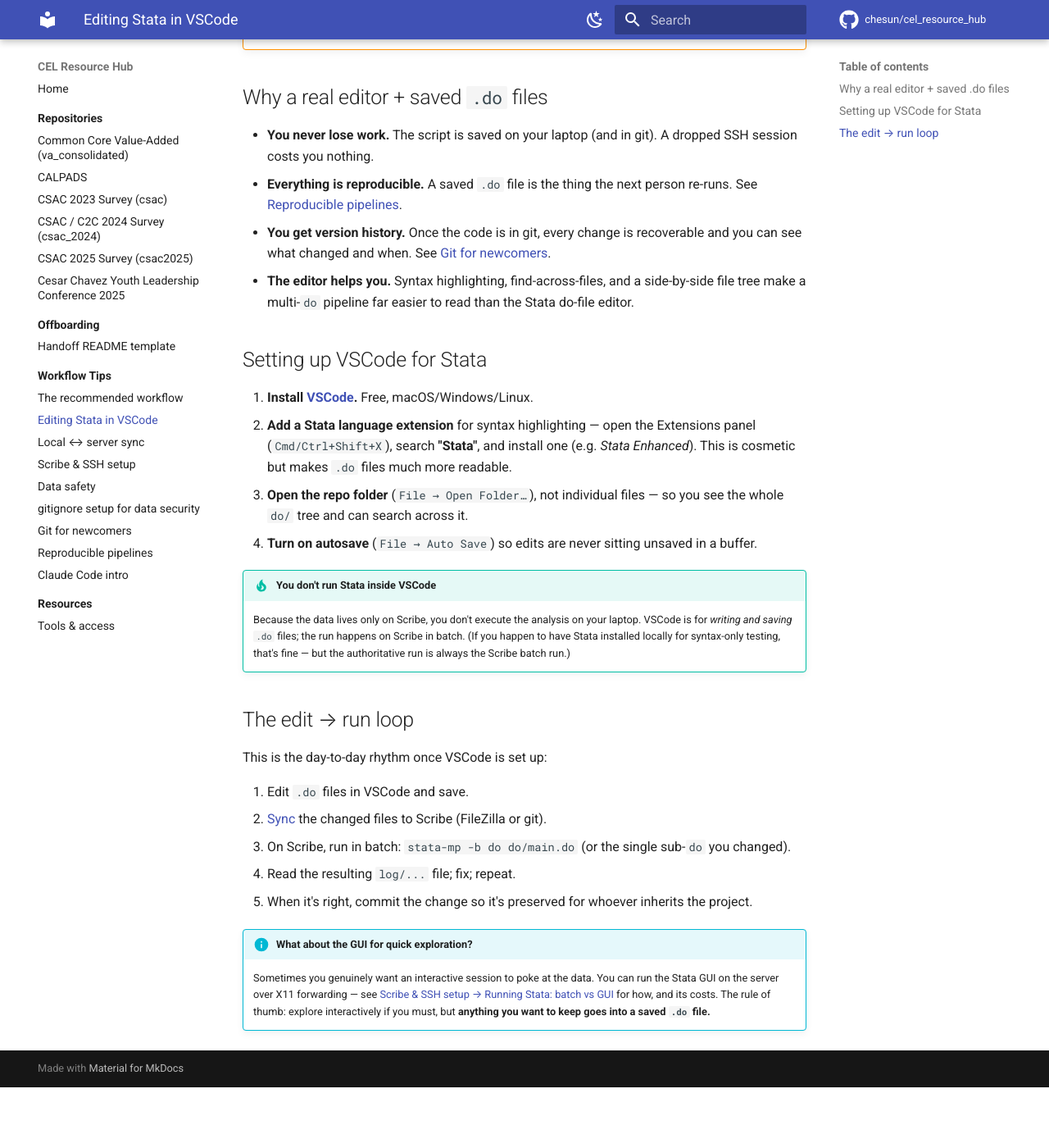
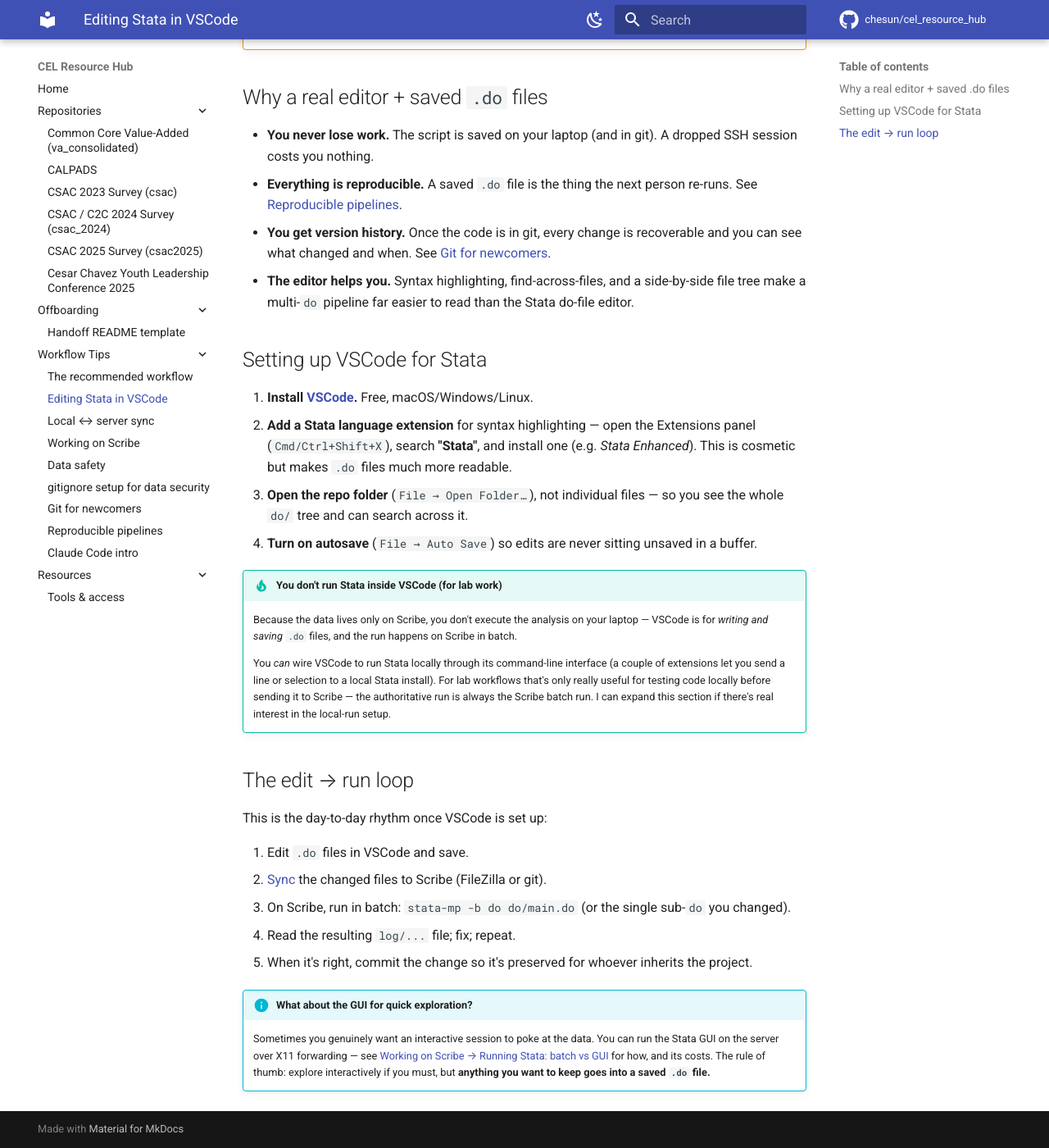
Before and after one commit to chesun/cel_resource_hub, an MkDocs documentation site: the page built from docs/workflow-tips/editing-stata-vscode.md, in a window 1280 px wide and 1400 px high, scrolled down 314 px. Shown: the whole window at 82% size. Built offline with MkDocs 1.6.1 and Material for MkDocs 9.7.7, drawn with Linux system fonts in a browser that asks for light colours; comment, search, counter and statistics services are not loaded; before the commit the page ends 1640 px from its top, so only the background shows below that.

Commit message:
Nav: make section index pages read as links; rebuild Scribe page
Swap navigation.sections -> navigation.expand so section titles render as real (clickable) links via navigation.indexes, while staying expanded.

Rename scribe-ssh-setup -> working-on-scribe (it covers setup AND running jobs); point the GUI section at the lab's existing Windows (Xming+PuTTY) and Mac (XQuartz) guides (link TODO); add a screen section for keeping sessions alive. VSCode callout now notes the local-CLI-run option (lab use: local testing only).

Co-Authored-By: Claude Opus 4.8 (1M context) <noreply@anthropic.com>

```diff
--- a/docs/workflow-tips/editing-stata-vscode.md
+++ b/docs/workflow-tips/editing-stata-vscode.md
@@ -1,7 +1,7 @@
 # Editing Stata in VSCode
 
 Write your Stata code on your **laptop**, in a real editor, and save it to `.do` files. Then
-[sync it to Scribe](local-server-sync.md) and [run it in batch](scribe-ssh-setup.md). This
+[sync it to Scribe](local-server-sync.md) and [run it in batch](working-on-scribe.md). This
 page explains why, and how to set up the editor.
 
 !!! warning "The habit I'd gently push back on"
@@ -31,11 +31,15 @@ page explains why, and how to set up the editor.
    whole `do/` tree and can search across it.
 4. **Turn on autosave** (`File → Auto Save`) so edits are never sitting unsaved in a buffer.
 
-!!! tip "You don't run Stata inside VSCode"
-    Because the data lives only on Scribe, you don't execute the analysis on your laptop. VSCode
-    is for *writing and saving* `.do` files; the run happens on Scribe in batch. (If you happen
-    to have Stata installed locally for syntax-only testing, that's fine — but the authoritative
-    run is always the Scribe batch run.)
+!!! tip "You don't run Stata inside VSCode (for lab work)"
+    Because the data lives only on Scribe, you don't execute the analysis on your laptop — VSCode
+    is for *writing and saving* `.do` files, and the run happens on Scribe in batch.
+
+    You *can* wire VSCode to run Stata locally through its command-line interface (a couple of
+    extensions let you send a line or selection to a local Stata install). For lab workflows that's
+    only really useful for testing code locally before sending it to Scribe — the authoritative run
+    is always the Scribe batch run. I can expand this section if there's real interest in the
+    local-run setup.
 
 ## The edit → run loop
 
@@ -50,7 +54,7 @@ This is the day-to-day rhythm once VSCode is set up:
 !!! info "What about the GUI for quick exploration?"
     Sometimes you genuinely want an interactive session to poke at the data. You can run the
     Stata GUI on the server over X11 forwarding — see
-    [Scribe & SSH setup → Running Stata: batch vs GUI](scribe-ssh-setup.md#running-stata-batch-vs-gui)
+    [Working on Scribe → Running Stata: batch vs GUI](working-on-scribe.md#running-stata-batch-vs-gui)
     for how, and its costs. The rule of thumb: explore interactively if you must, but **anything
     you want to keep goes into a saved `.do` file.**
 </content>
--- a/mkdocs.yml
+++ b/mkdocs.yml
@@ -33,7 +33,7 @@ theme:
   features:
     - navigation.instant
     - navigation.tracking
-    - navigation.sections
+    - navigation.expand
     - navigation.indexes
     - navigation.top
     - search.suggest
@@ -78,7 +78,7 @@ nav:
       - The recommended workflow: workflow-tips/recommended-workflow.md
       - Editing Stata in VSCode: workflow-tips/editing-stata-vscode.md
       - Local ↔ server sync: workflow-tips/local-server-sync.md
-      - Scribe & SSH setup: workflow-tips/scribe-ssh-setup.md
+      - Working on Scribe: workflow-tips/working-on-scribe.md
       - Data safety: workflow-tips/data-safety.md
       - gitignore setup for data security: workflow-tips/gitignore-setup.md
       - Git for newcomers: workflow-tips/git-for-newcomers.md
```
Also changed, not shown: TODO.md (+1 -0 lines), docs/workflow-tips/index.md (+1 -1 lines), docs/workflow-tips/recommended-workflow.md (+2 -2 lines), docs/workflow-tips/scribe-ssh-setup.md (deleted, +0 -82 lines), docs/workflow-tips/working-on-scribe.md (added, +95 -0 lines), quality_reports/session_logs/2026-06-21_workflow-tips-and-ccylc.md (+14 -0 lines).
